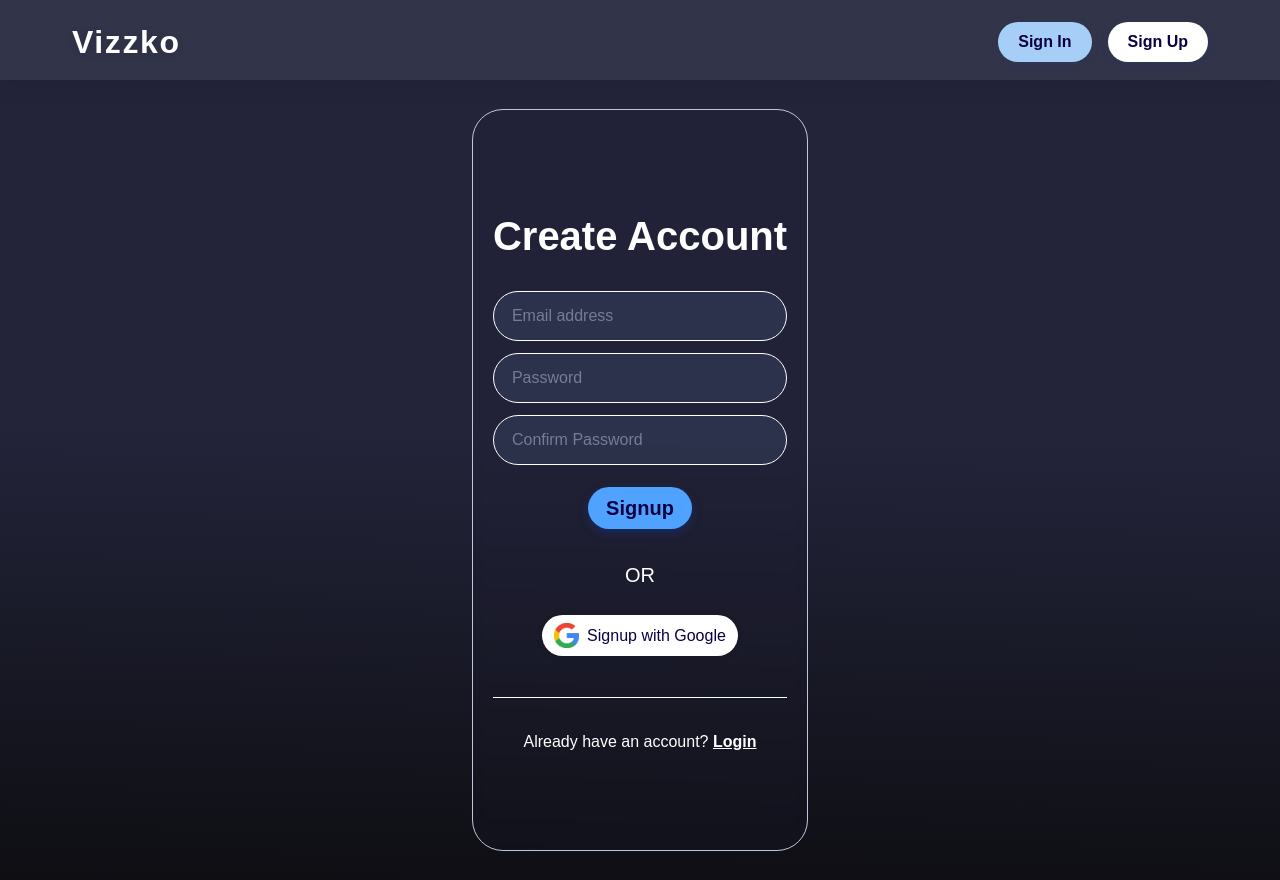
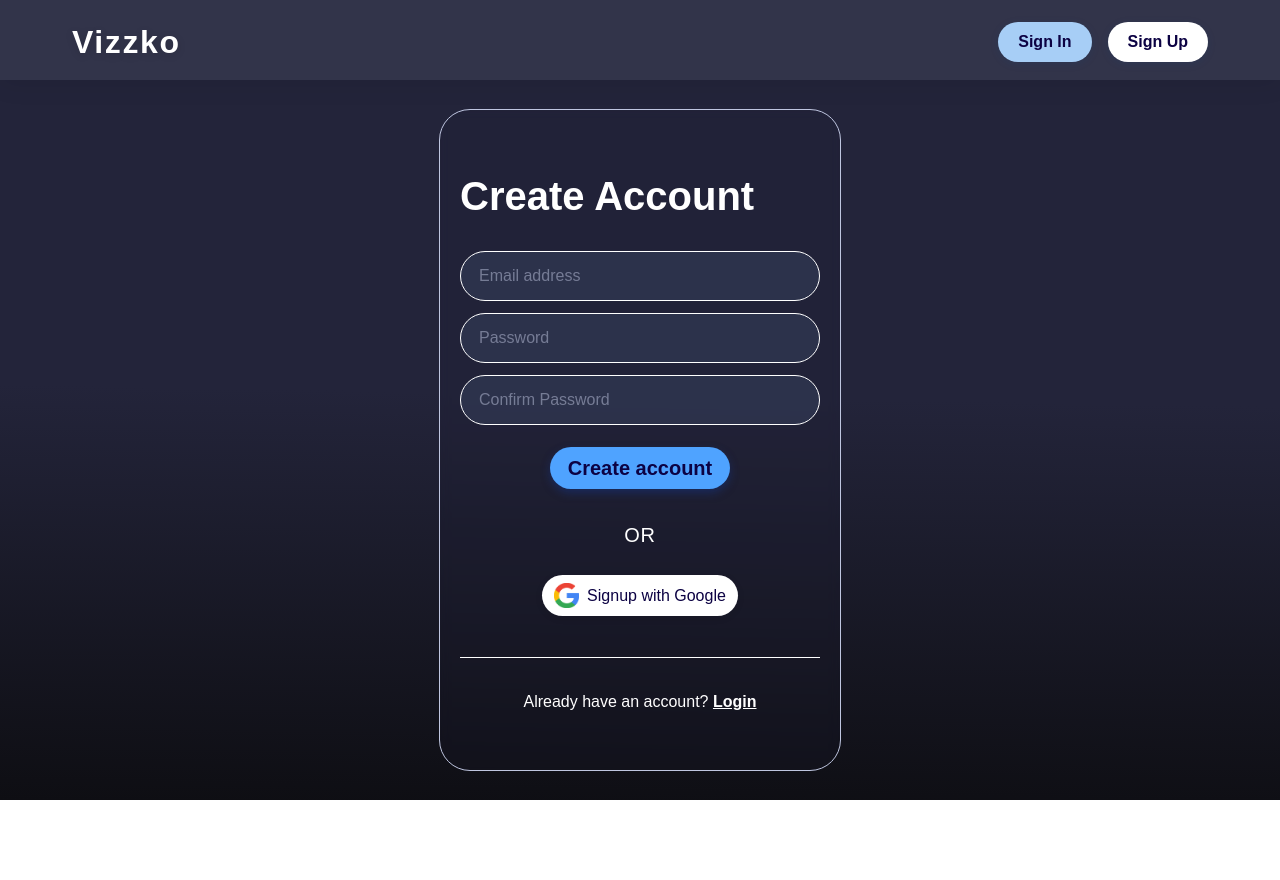
Before and after one commit to harinarayanan-kp/vizzko, a Next.js app in the folder client/: page /signup in a window 1280 px wide. After the commit the page ends 800 px from the top, so only its background shows below. Built offline with nearby package versions, Linux system fonts and the light colour scheme; no server answers.

Commit message:
refactor: Update Signup and Login components for consistent styling and layout

```diff
--- a/client/src/app/login/page.tsx
+++ b/client/src/app/login/page.tsx
@@ -65,6 +65,7 @@ const Login = () => {
     <div className="login-root">
       <Navbar />
       <div className="login-bg">
+        {/* <Navbar /> */}
         <div className="login-card">
           <div className="login-title">Welcome Back!</div>
           <form className="login-form" onSubmit={handleLogin}>
--- a/client/src/app/signup/page.tsx
+++ b/client/src/app/signup/page.tsx
@@ -3,7 +3,7 @@ import React, { useEffect, useState } from "react";
 import { useRouter } from "next/navigation";
 import Navbar from "../components/navbar";
 import Image from "next/image";
-import "../styles/signup.css";
+import "../styles/login.css";
 
 const Signup = () => {
   const [username, setUsername] = useState("");
@@ -86,60 +86,57 @@ const Signup = () => {
   }, []);
 
   return (
-    <div className="signup-root">
+    <div className="login-root">
       <Navbar />
-      <div className="signup-bg">
-        <div className="signup-container">
-          <div className="signup-title">Create Account</div>
-          <form className="signup-form" onSubmit={handleSignup}>
+      <div className="login-bg">
+        <div className="login-card">
+          <div className="login-title">Create Account</div>
+          <form className="login-form" onSubmit={handleSignup}>
             <input
               type="email"
               placeholder="Email address"
               value={username}
               onChange={(e) => setUsername(e.target.value)}
-              className="signup-input"
+              className="login-input"
             />
             <input
               type="password"
               placeholder="Password"
               value={password}
               onChange={(e) => setPassword(e.target.value)}
-              className="signup-input"
+              className="login-input"
             />
             <input
               type="password"
               placeholder="Confirm Password"
               value={confirm}
               onChange={(e) => setConfirm(e.target.value)}
-              className="signup-input"
+              className="login-input"
             />
-            <button type="submit" className="signup-btn">
-              Signup
+            <button type="submit" className="login-btn">
+              Create account
             </button>
-            {error && <div className="signup-error">{error}</div>}
-            {success && <div className="signup-success">{success}</div>}
+            {error && <div className="login-error">{error}</div>}
           </form>
-          <div className="signup-or">OR</div>
+          <div className="login-or-text">OR</div>
           <button
             type="button"
             onClick={handleGoogleLogin}
-            className="signup-google-btn"
+            className="login-google-btn"
           >
             <Image
               src="/Google.png"
               alt="Google"
               width={24}
               height={24}
-              className="signup-google-img"
+              className="login-google-logo"
             />
             Signup with Google
           </button>
-          <div className="signup-divider"></div>
-          <div className="signup-footer">
-            <span className="signup-footer-text">
-              Already have an account?{" "}
-            </span>
-            <a href="/login" className="signup-footer-link">
+          <div className="login-divider"></div>
+          <div className="login-bottom-row">
+            <span className="login-bottom-text">Already have an account? </span>
+            <a href="/login" className="login-bottom-link">
               Login
             </a>
           </div>
--- a/client/src/app/styles/login.css
+++ b/client/src/app/styles/login.css
@@ -18,24 +18,31 @@
   align-items: center;
   justify-content: flex-start;
   padding: 0;
+  min-height: 100vh;
+  box-sizing: border-box;
+  background-color: blue;
 }
 
 .login-bg {
   background: var(--color-bg-gradient);
   width: 100%;
-  height: 100vh;
+  flex: 1 1 auto;
+  min-height: 0;
   padding: 30px;
   display: flex;
-  flex-direction: row;
+  flex-direction: column;
   justify-content: center;
   align-items: center;
-  gap: 30px;
+  box-sizing: border-box;
 }
 
 .login-card {
+  width: 100%;
+  height: 100%;
   max-width: 400px;
-  align-self: stretch;
+  max-height: 800px;
   padding: 20px;
+  flex: 1 1 auto;
   background: var(--color-glass-bg);
   border-radius: 30px;
   outline: 1px var(--color-glass-outline) solid;
@@ -46,6 +53,7 @@
   align-items: flex-start;
   gap: 15px;
   overflow-y: auto;
+  box-sizing: border-box;
 }
 
 .login-title {
```
